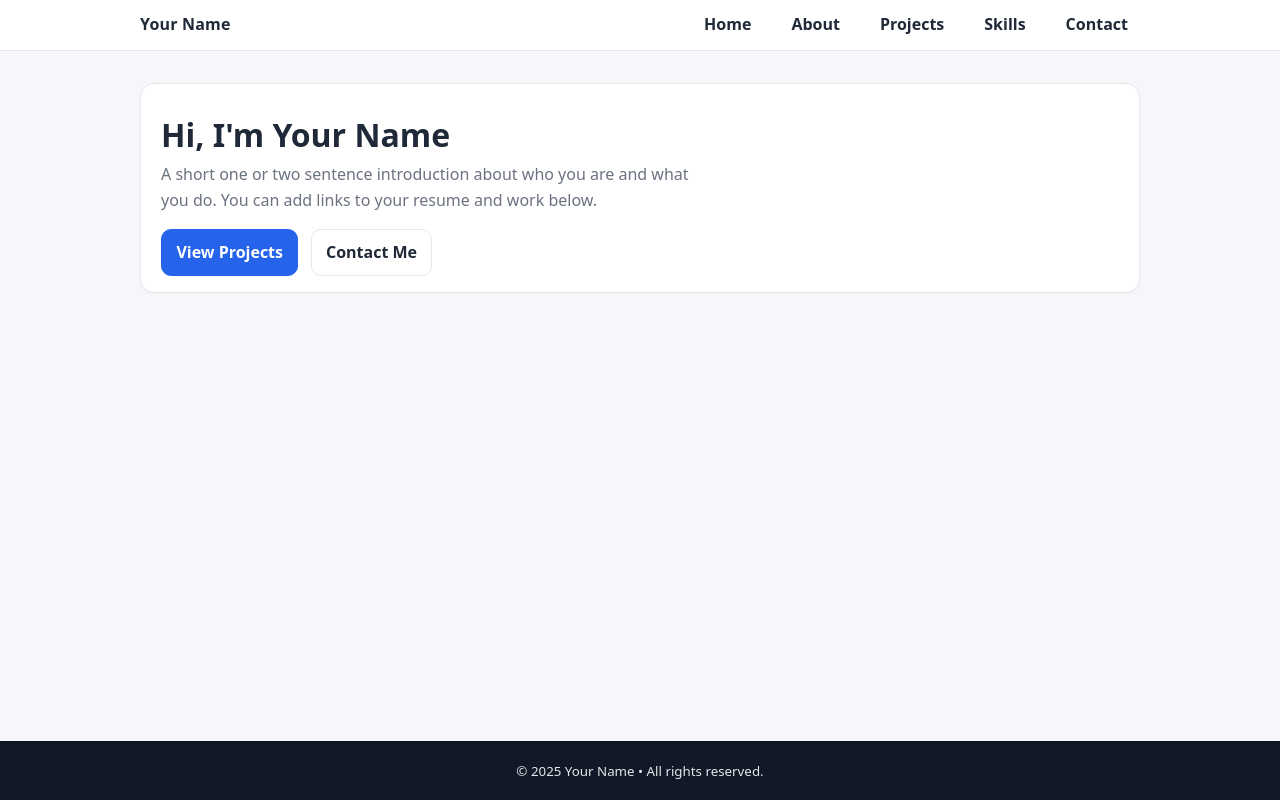
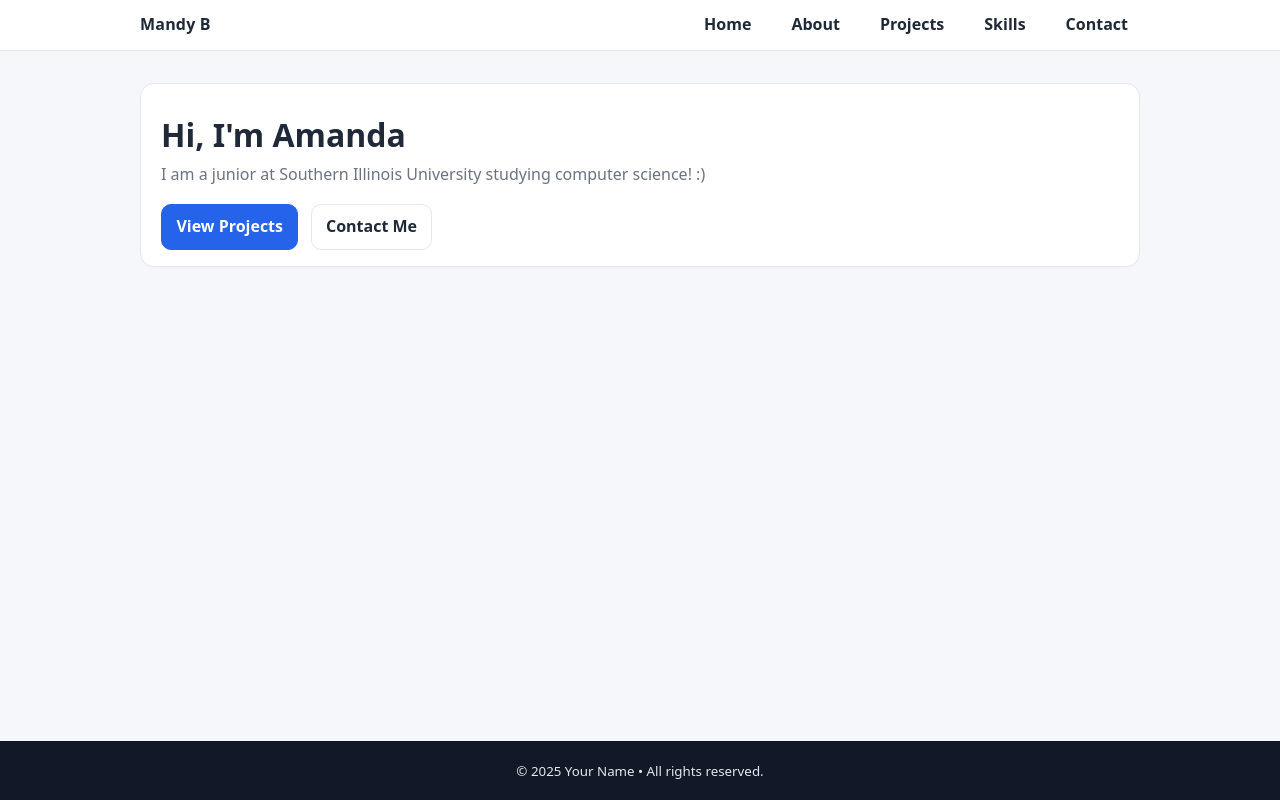
Before and after one commit to amandabara/amandabara.gihub.io, a plain HTML site: page index.html in a window 1280 px wide. Drawn offline with Linux system fonts and the light colour scheme.

Commit message:
Update index.html

```diff
--- a/index.html
+++ b/index.html
@@ -183,7 +183,7 @@
   <!-- Navbar -->
   <nav aria-label="Primary">
     <div class="container">
-      <div class="brand">Your Name</div>
+      <div class="brand">Mandy B</div>
       <ul>
         <li><a href="#home" data-target="home">Home</a></li>
         <li><a href="#about" data-target="about">About</a></li>
@@ -200,8 +200,8 @@
       <!-- Home -->
       <section id="home" class="active" aria-labelledby="home-title">
         <header class="hero card">
-          <h1 id="home-title">Hi, I'm Your Name</h1>
-          <p class="muted">A short one or two sentence introduction about who you are and what you do. You can add links to your resume and work below.</p>
+          <h1 id="home-title">Hi, I'm Amanda</h1>
+          <p class="muted">I am a junior at Southern Illinois University studying computer science! :)</p>
           <div style="margin-top: 1rem;">
             <a class="btn primary" href="#projects" data-target="projects">View Projects</a>
             <a class="btn" href="#contact" data-target="contact">Contact Me</a>
```
